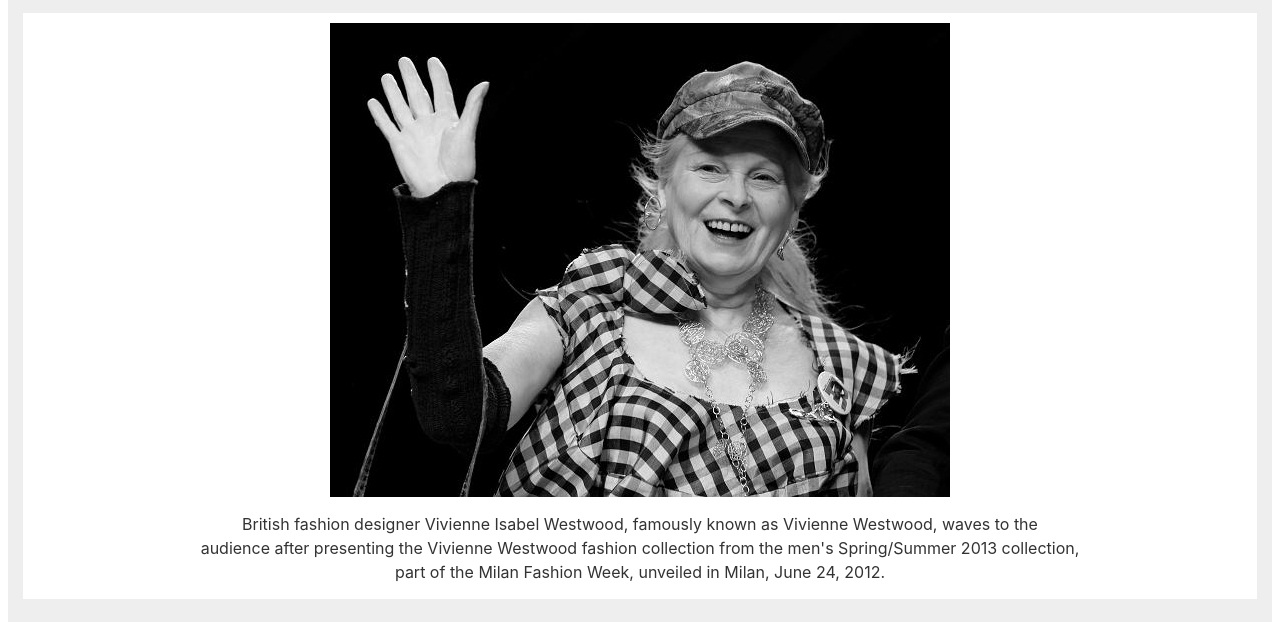
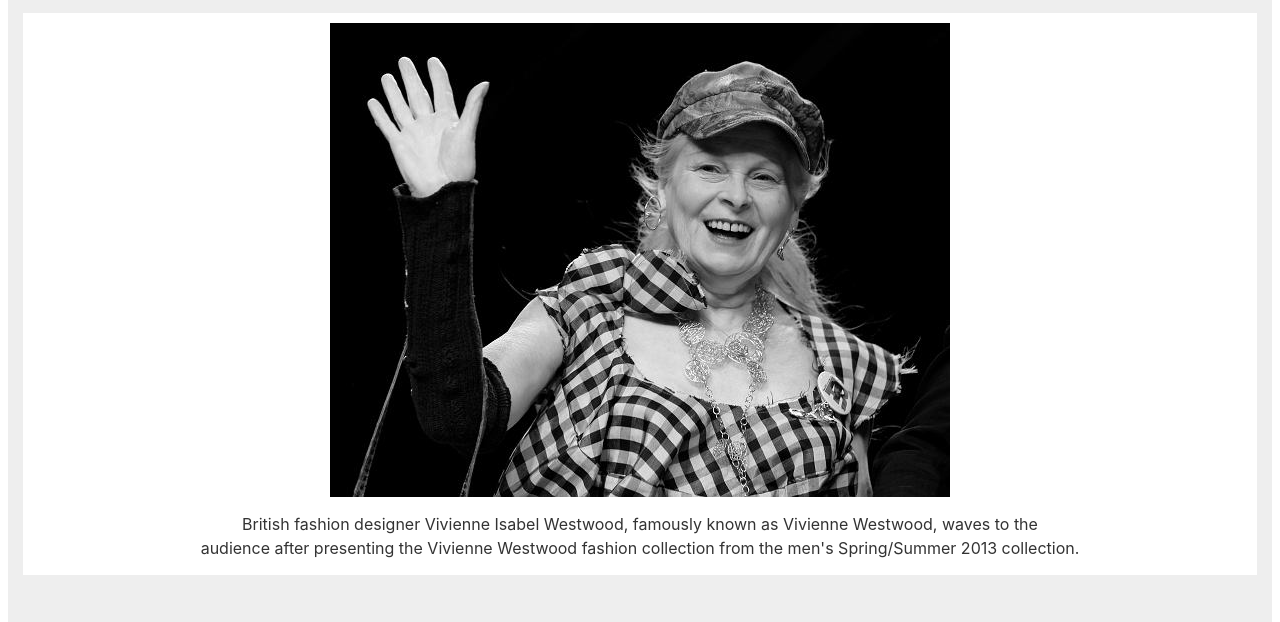
Before and after one commit to TriciaBAA/TributePage, a plain HTML site: page index.html in a window 1280 px wide. Shown: the part 175-797 px from the top of the page. Drawn offline with Linux system fonts and the light colour scheme.

Commit message:
edited tributepage

```diff
--- a/index.html
+++ b/index.html
@@ -18,8 +18,7 @@
       />
       <figcaption id="img-caption">
         British fashion designer Vivienne Isabel Westwood, famously known as Vivienne Westwood, waves to the <br>
-        audience after presenting the Vivienne Westwood fashion collection from the men's Spring/Summer 2013 collection, <br>
-        part of the Milan Fashion Week, unveiled in Milan, June 24, 2012.
+        audience after presenting the Vivienne Westwood fashion collection from the men's Spring/Summer 2013 collection.
       </figcaption>
     </figure>
     <section id="tribute-info">
```
